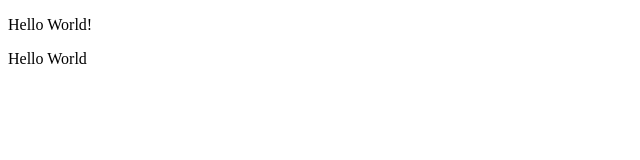
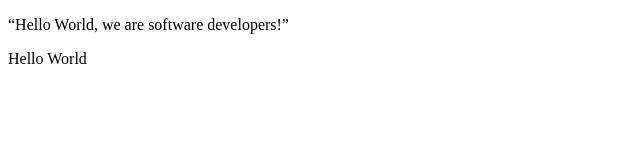
Before and after one commit to Fondem-Jr/Microverse-Trial, a plain HTML site: page index.html in a window 1280 px wide. Shown: the whole page, without its empty margins (0-640 px from the left). Drawn offline with Linux system fonts and the light colour scheme.

Commit message:
Update index.html

```diff
--- a/index.html
+++ b/index.html
@@ -7,7 +7,7 @@
   </head>
 
   <body>
-    <p>Hello World!<p>
+    <p>“Hello World, we are software developers!”<p>
     <script src="https://cdn.freecodecamp.org/testable-projects-fcc/v1/bundle.js"></script>
 
     <!--
```
